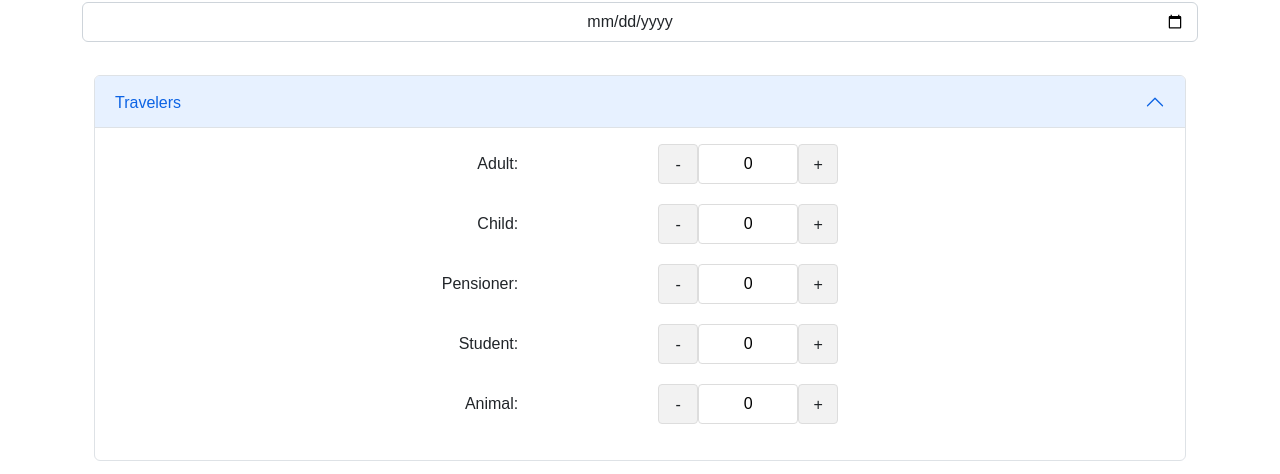
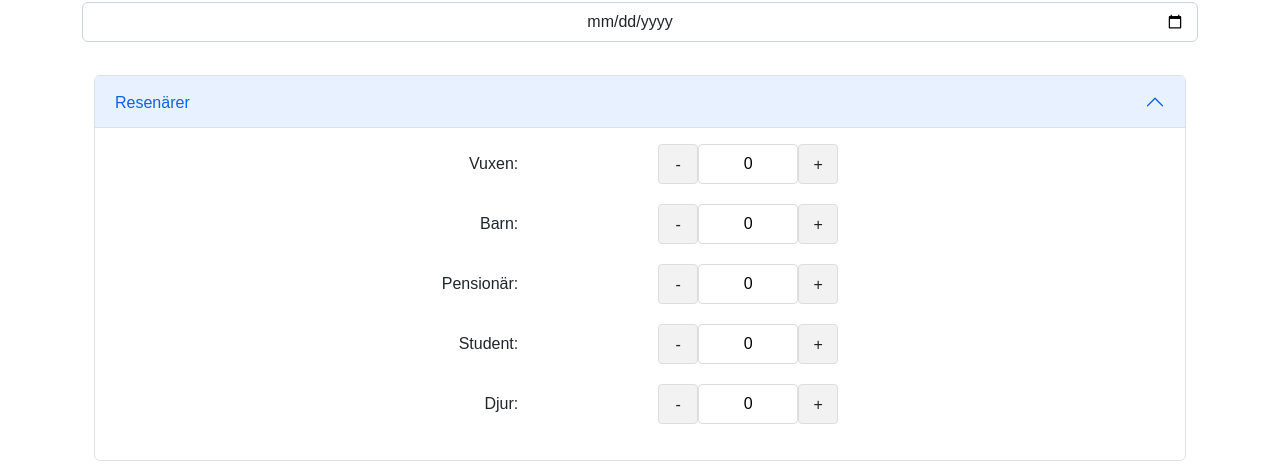
Before and after one commit to NikyAviator/TrainMasters, a React (Vite) app: page /boka in a window 1280 px wide. Shown: the part 189-663 px from the top of the page. Built offline with nearby package versions, Linux system fonts and the light colour scheme.

Commit message:
Changed eng text to sv

```diff
--- a/src/components/Ticket/TicketTravelers.jsx
+++ b/src/components/Ticket/TicketTravelers.jsx
@@ -11,18 +11,18 @@ function TicketTravelers() {
         <Accordion.Item eventKey='0'>
           <Row>
             <Col>
-              <Accordion.Header>Travelers</Accordion.Header>
+              <Accordion.Header>Resenärer</Accordion.Header>
               <Accordion.Body>
                 <div className='traveler'>
-                  Adult:
+                  Vuxen:
                   <PlusMinus />
                 </div>
                 <div className='traveler'>
-                  Child:
+                  Barn:
                   <PlusMinus />
                 </div>
                 <div className='traveler'>
-                  Pensioner:
+                  Pensionär:
                   <PlusMinus />
                 </div>
                 <div className='traveler'>
@@ -30,7 +30,7 @@ function TicketTravelers() {
                   <PlusMinus />
                 </div>
                 <div className='traveler'>
-                  Animal:
+                  Djur:
                   <PlusMinus />
                 </div>
               </Accordion.Body>
```
